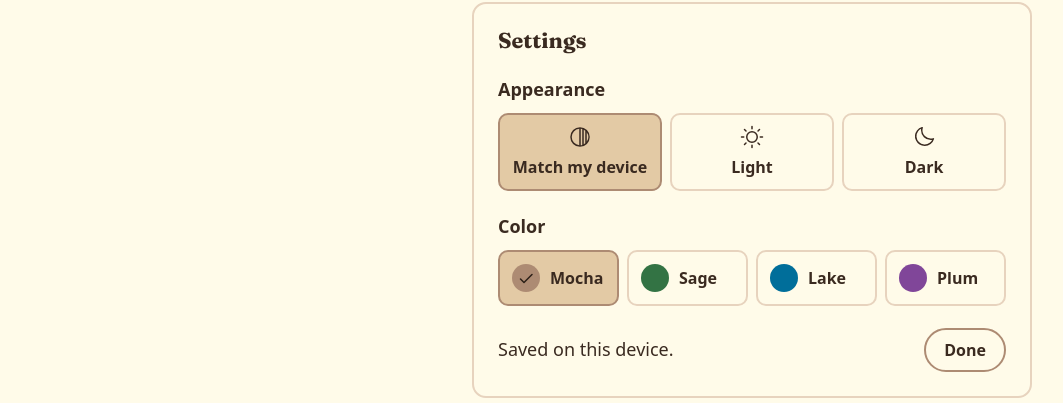
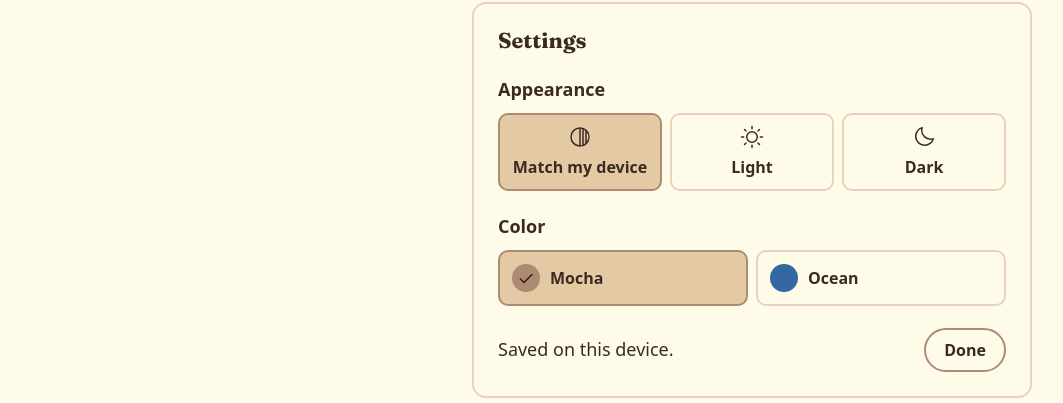
Before and after one commit to DenzelHu00/brain_health_habit_tracker, a plain HTML site: page about.html in a window 1280 px wide. Both pictures are taken after a click on the button "Settings". Shown: the part 94-497 px from the top of the page, without its empty margins (108-1171 px from the left). Drawn offline with Linux system fonts and the light colour scheme; a web font is replaced by a local one.

Commit message:
Add Ocean palette and drop Sage, Lake and Plum accents
The color picker now offers two full palettes, Mocha (default) and
Ocean (#3368A0, #66A3BF, #C8DFDB, #F2EFE7). Each one sets the
background, surfaces, borders, text and primary in light and dark
mode, and the browser theme color follows the chosen palette.

Co-Authored-By: Claude Opus 5.5 <noreply@anthropic.com>
Claude-Session: https://claude.ai/code/session_01Wqe3BEA6SDxYyYhB8Ce2HY

```diff
--- a/about.html
+++ b/about.html
@@ -13,31 +13,30 @@
 <link href="https://fonts.googleapis.com/css2?family=Fraunces:opsz,wght@9..144,500..800&display=swap" rel="stylesheet">
 <style>
   /* ---------- Tokens ----------
-     Colour: a warm "Mocha" palette (#AD8B73, #CEAB93, #E3CAA5, #FFFBE9).
-     Cream base, latte surfaces and borders, mocha for actions and done states,
-     marigold only for streaks. Text on mocha is dark brown, and text-coloured
-     uses of the primary go through --primary-text, so everything passes WCAG AA.
+     Colour: two full palettes, picked under Settings > Color.
+       Mocha (default): #AD8B73, #CEAB93, #E3CAA5, #FFFBE9
+       Ocean:           #3368A0, #66A3BF, #C8DFDB, #F2EFE7
+     Each palette sets the base, surfaces, borders, text and primary, in light
+     and dark. Marigold is used only for streaks. Text-coloured uses of the
+     primary go through --primary-text, so everything passes WCAG AA.
      The head script sets data-theme (light/dark) and data-accent
-     (mocha/sage/lake/plum) on <html> before first paint.
+     (mocha/ocean) on <html> before first paint.
      Shape: 14px for rows and panels, 10px for tiles, inputs and day cells,
      full pill for buttons and badges, circles for check marks. */
   :root {
-    /* Palette */
-    --mocha: #AD8B73;
-    --tan: #CEAB93;
-    --latte: #E3CAA5;
-    --cream: #FFFBE9;
+    /* Palettes */
+    --mocha: #AD8B73;  --tan: #CEAB93;   --latte: #E3CAA5; --cream: #FFFBE9;
+    --navy: #3368A0;   --sky: #66A3BF;   --mist: #C8DFDB;  --linen: #F2EFE7;
 
-    /* Color themes, light values (p = fill, h = hover, s = soft fill, t = text) */
-    --mocha-p: var(--mocha);          --mocha-h: var(--tan);           --mocha-s: var(--latte);             --mocha-t: #6E5140;
-    --sage-p: oklch(0.5 0.1 150);    --sage-h: oklch(0.44 0.095 150); --sage-s: oklch(0.94 0.035 150);    --sage-t: var(--sage-p);
-    --lake-p: oklch(0.5 0.12 230);   --lake-h: oklch(0.44 0.115 230); --lake-s: oklch(0.94 0.03 230);     --lake-t: var(--lake-p);
-    --plum-p: oklch(0.5 0.14 315);   --plum-h: oklch(0.44 0.135 315); --plum-s: oklch(0.94 0.03 315);     --plum-t: var(--plum-p);
+    /* Swatch colors for the picker */
+    --mocha-p: var(--mocha);
+    --ocean-p: var(--navy);
 
-    --primary: var(--mocha-p);
-    --primary-hover: var(--mocha-h);
-    --primary-soft: var(--mocha-s);
-    --primary-text: var(--mocha-t);
+    /* Mocha, light (default) */
+    --primary: var(--mocha);
+    --primary-hover: var(--tan);
+    --primary-soft: var(--latte);
+    --primary-text: #6E5140;
     --on-primary: #2B1F17;
 
     --bg: var(--cream);
@@ -45,10 +44,11 @@
     --surface-2: color-mix(in srgb, var(--latte) 60%, var(--cream));
     --ink: #3A2A20;
     --muted: #6B5446;
+    --border: color-mix(in srgb, var(--tan) 50%, var(--cream));
+    --border-strong: var(--mocha);
+
     --accent: oklch(0.83 0.13 78);
     --on-accent: oklch(0.25 0.04 60);
-    --border: color-mix(in srgb, var(--tan) 50%, var(--cream));
-    --border-strong: var(--mocha);
     --danger: oklch(0.47 0.16 30);
     --on-danger: oklch(1 0 0);
 
@@ -68,28 +68,60 @@
 
     color-scheme: light;
   }
+  /* Ocean, light */
+  :root[data-accent="ocean"] {
+    --primary: var(--navy);
+    --primary-hover: #2A5786;
+    --primary-soft: var(--mist);
+    --primary-text: #2A5786;
+    --on-primary: #FFFFFF;
+
+    --bg: var(--linen);
+    --surface: color-mix(in srgb, var(--mist) 32%, var(--linen));
+    --surface-2: color-mix(in srgb, var(--mist) 60%, var(--linen));
+    --ink: #1F2D3A;
+    --muted: #4A5A66;
+    --border: color-mix(in srgb, var(--sky) 35%, var(--linen));
+    --border-strong: #4A86A3;
+  }
+  /* Mocha, dark */
   :root[data-theme="dark"] {
-    --mocha-p: var(--tan);          --mocha-h: var(--latte);         --mocha-s: #3D2F25;                  --mocha-t: var(--latte);
-    --sage-p: oklch(0.78 0.1 150);  --sage-h: oklch(0.83 0.085 150); --sage-s: oklch(0.29 0.04 150);    --sage-t: var(--sage-p);
-    --lake-p: oklch(0.78 0.1 230);  --lake-h: oklch(0.83 0.085 230); --lake-s: oklch(0.29 0.045 230);   --lake-t: var(--lake-p);
-    --plum-p: oklch(0.77 0.11 315); --plum-h: oklch(0.82 0.09 315);  --plum-s: oklch(0.29 0.05 315);    --plum-t: var(--plum-p);
+    --mocha-p: var(--tan);
+    --ocean-p: var(--sky);
+
+    --primary: var(--tan);
+    --primary-hover: var(--latte);
+    --primary-soft: #3D2F25;
+    --primary-text: var(--latte);
+    --on-primary: #211913;
 
     --bg: #1E1712;
     --surface: #29201A;
     --surface-2: #34291F;
     --ink: var(--cream);
     --muted: var(--tan);
-    --on-primary: #211913;
     --border: #3D3027;
     --border-strong: #8A6F5C;
     --danger: oklch(0.75 0.13 30);
     --on-danger: oklch(0.17 0 0);
     color-scheme: dark;
   }
-  :root[data-theme="light"]:not([data-accent="mocha"]) { --on-primary: oklch(1 0 0); }
-  :root[data-accent="sage"] { --primary: var(--sage-p); --primary-hover: var(--sage-h); --primary-soft: var(--sage-s); --primary-text: var(--sage-t); }
-  :root[data-accent="lake"] { --primary: var(--lake-p); --primary-hover: var(--lake-h); --primary-soft: var(--lake-s); --primary-text: var(--lake-t); }
-  :root[data-accent="plum"] { --primary: var(--plum-p); --primary-hover: var(--plum-h); --primary-soft: var(--plum-s); --primary-text: var(--plum-t); }
+  /* Ocean, dark */
+  :root[data-theme="dark"][data-accent="ocean"] {
+    --primary: var(--sky);
+    --primary-hover: var(--mist);
+    --primary-soft: #1F3442;
+    --primary-text: var(--mist);
+    --on-primary: #14202A;
+
+    --bg: #141C22;
+    --surface: #1C262E;
+    --surface-2: #25313A;
+    --ink: var(--linen);
+    --muted: var(--mist);
+    --border: #2B3943;
+    --border-strong: #5E8496;
+  }
 
   /* ---------- Base ---------- */
   /* Alpino (Indian Type Foundry, via Fontshare). Full https URLs so the font
@@ -182,7 +214,6 @@
   .opt-group legend { padding: 0; margin-bottom: 10px; font-weight: 700; }
   .seg { display: grid; grid-template-columns: repeat(3, minmax(0, 1fr)); gap: 8px; }
   .swatches { display: grid; grid-template-columns: repeat(2, minmax(0, 1fr)); gap: 8px; }
-  @media (min-width: 480px) { .swatches { grid-template-columns: repeat(4, minmax(0, 1fr)); } }
   .opt { display: block; cursor: pointer; }
   .opt-card {
     height: 100%; border: 2px solid var(--border); border-radius: var(--r-md);
@@ -294,7 +325,7 @@
     var dark = mode === 'dark' || (mode === 'system' && !!window.matchMedia && window.matchMedia('(prefers-color-scheme: dark)').matches);
     var root = document.documentElement;
     root.setAttribute('data-theme', dark ? 'dark' : 'light');
-    root.setAttribute('data-accent', /^(mocha|sage|lake|plum)$/.test(p.accent) ? p.accent : 'mocha');
+    root.setAttribute('data-accent', /^(mocha|ocean)$/.test(p.accent) ? p.accent : 'mocha');
   })();
 </script>
 </head>
@@ -325,9 +356,7 @@
       <legend>Color</legend>
       <div class="swatches">
         <label class="opt"><input class="visually-hidden" type="radio" name="accent" value="mocha"><span class="opt-card"><span class="sw" style="--c: var(--mocha-p)"><svg viewBox="0 0 256 256" fill="currentColor" aria-hidden="true" focusable="false"><path d="M232.49,80.49l-128,128a12,12,0,0,1-17,0l-56-56a12,12,0,1,1,17-17L96,183,215.51,63.51a12,12,0,0,1,17,17Z"/></svg></span>Mocha</span></label>
-        <label class="opt"><input class="visually-hidden" type="radio" name="accent" value="sage"><span class="opt-card"><span class="sw" style="--c: var(--sage-p)"><svg viewBox="0 0 256 256" fill="currentColor" aria-hidden="true" focusable="false"><path d="M232.49,80.49l-128,128a12,12,0,0,1-17,0l-56-56a12,12,0,1,1,17-17L96,183,215.51,63.51a12,12,0,0,1,17,17Z"/></svg></span>Sage</span></label>
-        <label class="opt"><input class="visually-hidden" type="radio" name="accent" value="lake"><span class="opt-card"><span class="sw" style="--c: var(--lake-p)"><svg viewBox="0 0 256 256" fill="currentColor" aria-hidden="true" focusable="false"><path d="M232.49,80.49l-128,128a12,12,0,0,1-17,0l-56-56a12,12,0,1,1,17-17L96,183,215.51,63.51a12,12,0,0,1,17,17Z"/></svg></span>Lake</span></label>
-        <label class="opt"><input class="visually-hidden" type="radio" name="accent" value="plum"><span class="opt-card"><span class="sw" style="--c: var(--plum-p)"><svg viewBox="0 0 256 256" fill="currentColor" aria-hidden="true" focusable="false"><path d="M232.49,80.49l-128,128a12,12,0,0,1-17,0l-56-56a12,12,0,1,1,17-17L96,183,215.51,63.51a12,12,0,0,1,17,17Z"/></svg></span>Plum</span></label>
+        <label class="opt"><input class="visually-hidden" type="radio" name="accent" value="ocean"><span class="opt-card"><span class="sw" style="--c: var(--ocean-p)"><svg viewBox="0 0 256 256" fill="currentColor" aria-hidden="true" focusable="false"><path d="M232.49,80.49l-128,128a12,12,0,0,1-17,0l-56-56a12,12,0,1,1,17-17L96,183,215.51,63.51a12,12,0,0,1,17,17Z"/></svg></span>Ocean</span></label>
       </div>
     </fieldset>
     <div class="settings-foot">
@@ -463,7 +492,7 @@
   /* ---------- Appearance + color settings ---------- */
   var PREFS_KEY = 'brainHealthHabits.prefs';
   var MODES = ['system', 'light', 'dark'];
-  var ACCENTS = ['mocha', 'sage', 'lake', 'plum'];
+  var ACCENTS = ['mocha', 'ocean'];
   var darkQuery = window.matchMedia ? window.matchMedia('(prefers-color-scheme: dark)') : null;
 
   function loadPrefs() {
@@ -485,7 +514,8 @@
     var root = document.documentElement;
     root.setAttribute('data-theme', dark ? 'dark' : 'light');
     root.setAttribute('data-accent', prefs.accent);
-    $('themeColor').setAttribute('content', dark ? '#1E1712' : '#FFFBE9');
+    var ocean = prefs.accent === 'ocean';
+    $('themeColor').setAttribute('content', dark ? (ocean ? '#141C22' : '#1E1712') : (ocean ? '#F2EFE7' : '#FFFBE9'));
   }
 
   function setPref(key, value) {
```
Also changed, not shown: index.html (+67 -37 lines), risk-factors.html (+67 -37 lines).
